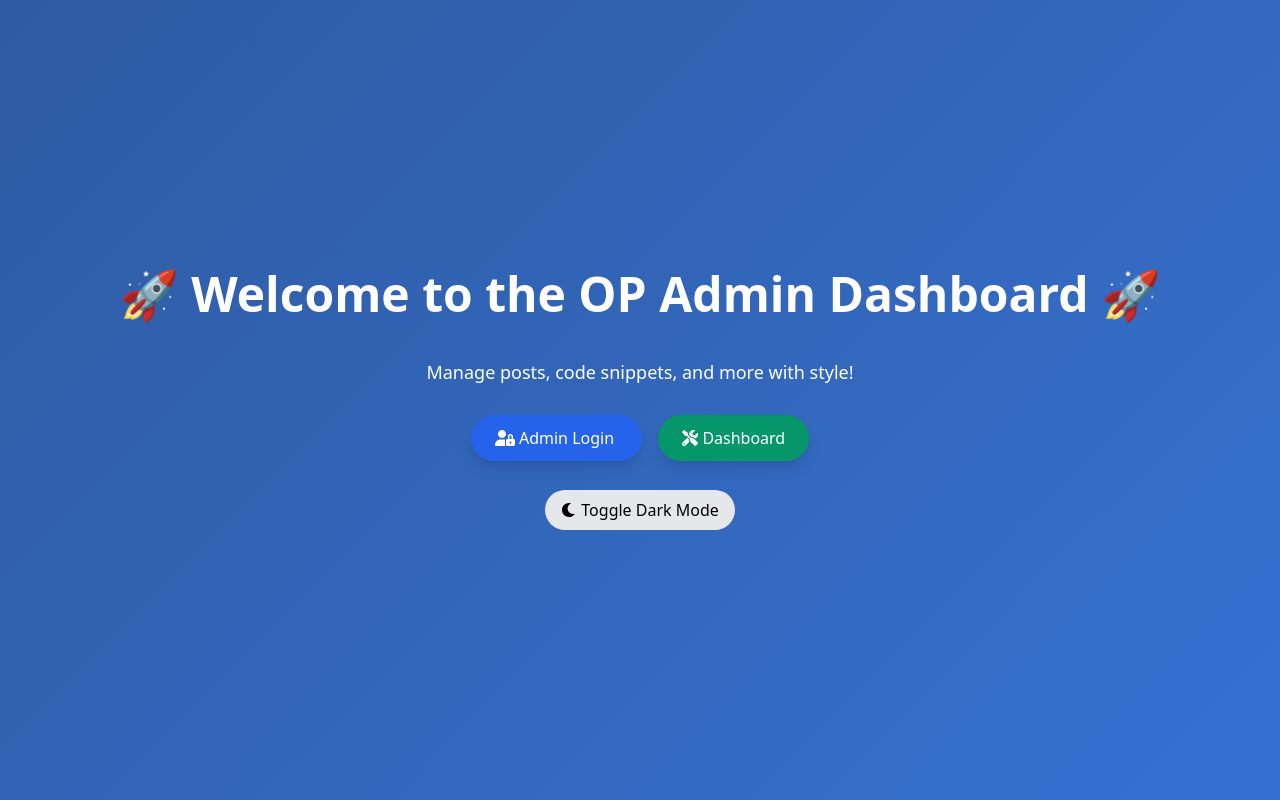
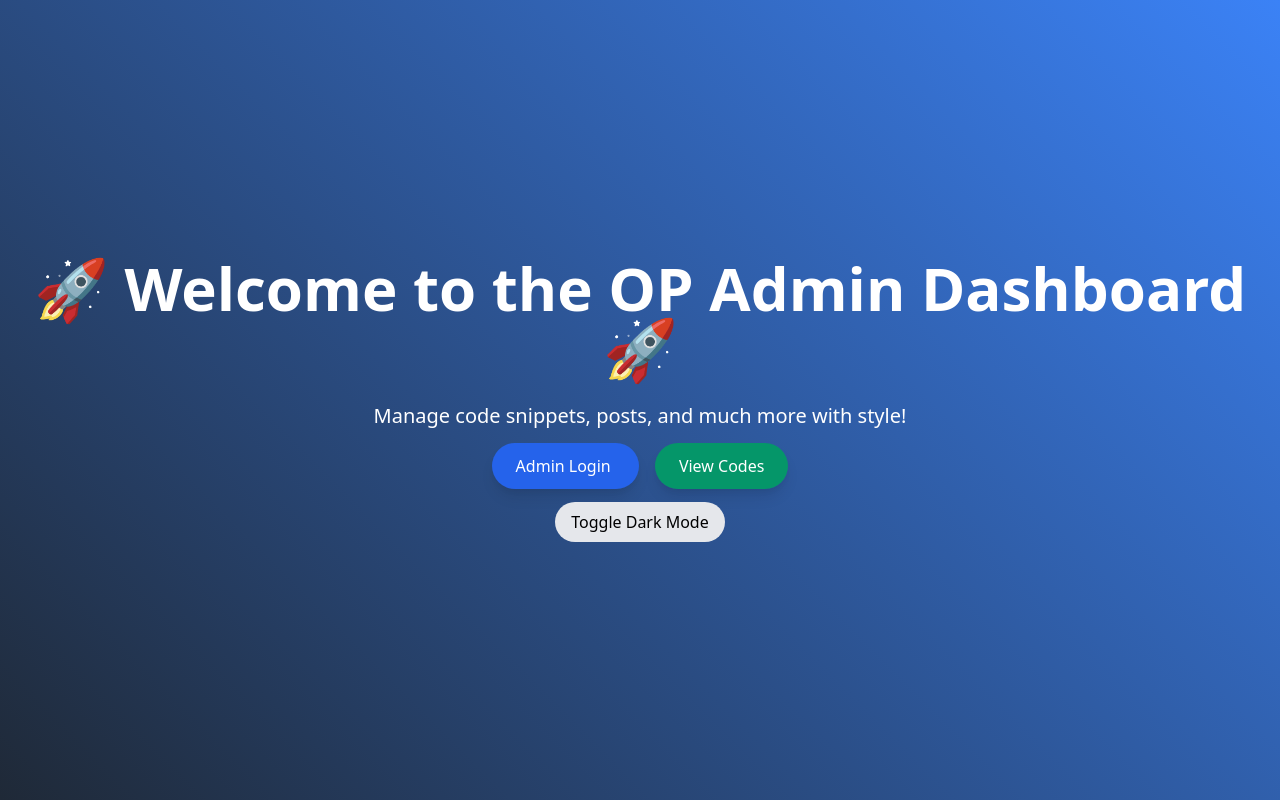
Before and after one commit to nicronplayz/Muntazir, a plain HTML site: page index.html in a window 1280 px wide. Drawn offline with nearby package versions, Linux system fonts and the light colour scheme.

Commit message:
Update index.html

```diff
--- a/index.html
+++ b/index.html
@@ -4,97 +4,66 @@
 <head>
     <meta charset="UTF-8">
     <meta name="viewport" content="width=device-width, initial-scale=1.0">
-  <title>Admin Dashboard - Home</title>
-
-  <!-- Tailwind CSS -->
+    <title>OP Admin Dashboard</title>
     <link href="https://cdn.jsdelivr.net/npm/tailwindcss@2.2.19/dist/tailwind.min.css" rel="stylesheet">
-
-  <!-- GSAP for animations -->
     <script src="https://cdn.jsdelivr.net/npm/gsap@3.12.2/dist/gsap.min.js"></script>
-
-  <!-- Icons (for buttons) -->
-  <script src="https://cdnjs.cloudflare.com/ajax/libs/font-awesome/6.0.0-beta3/js/all.min.js"></script>
-
     <style>
-    /* Custom background animation */
         body {
-      overflow: hidden;
-      background: linear-gradient(135deg, #1f2937, #3b82f6);
+            background: linear-gradient(45deg, #1f2937, #3b82f6);
             height: 100vh;
             display: flex;
             align-items: center;
             justify-content: center;
         }
 
-    /* Optional: Add subtle gradient animation */
         @keyframes gradient {
             0% {
                 background-position: 0% 50%;
             }
+
             100% {
                 background-position: 100% 50%;
             }
-    }
-
-    body {
-      background-size: 400% 400%;
-      animation: gradient 8s infinite alternate;
         }
     </style>
 </head>
 
 <body>
-  <!-- Main Content -->
-  <div id="content" class="text-center text-white space-y-10">
-    <h1 class="text-5xl font-extrabold mb-4 animate-title">🚀 Welcome to the OP Admin Dashboard 🚀</h1>
-    <p class="text-lg">Manage posts, code snippets, and more with style!</p>
-
-    <!-- Navigation Buttons -->
+    <div class="text-center text-white space-y-6">
+        <h1 class="text-6xl font-extrabold animate-title">🚀 Welcome to the OP Admin Dashboard 🚀</h1>
+        <p class="text-xl">Manage code snippets, posts, and much more with style!</p>
         <div class="space-x-4">
             <a href="/login.html"
-        class="px-6 py-3 bg-blue-600 hover:bg-blue-800 text-white rounded-full shadow-lg transition-transform transform hover:scale-110">
-        <i class="fas fa-user-lock"></i> Admin Login
+                class="px-6 py-3 bg-blue-600 hover:bg-blue-800 rounded-full shadow-lg transition transform hover:scale-110">
+                <i class="fas fa-sign-in-alt"></i> Admin Login
             </a>
-      <a href="/admin-dashboard.html"
-        class="px-6 py-3 bg-green-600 hover:bg-green-800 text-white rounded-full shadow-lg transition-transform transform hover:scale-110">
-        <i class="fas fa-tools"></i> Dashboard
+            <a href="/codes.html"
+                class="px-6 py-3 bg-green-600 hover:bg-green-800 rounded-full shadow-lg transition transform hover:scale-110">
+                <i class="fas fa-code"></i> View Codes
             </a>
         </div>
-
-    <!-- Dark Mode Toggle -->
         <button id="darkModeToggle"
             class="mt-8 px-4 py-2 bg-gray-200 text-black rounded-full hover:bg-gray-400 transition-transform transform hover:scale-110">
             <i class="fas fa-moon"></i> Toggle Dark Mode
         </button>
     </div>
 
-  <!-- GSAP Animation -->
     <script>
-    // Animate Title
         gsap.from(".animate-title", {
+            duration: 1.5,
+            y: -50,
             opacity: 0,
-      y: -50,
-      duration: 1,
-      ease: "bounce"
+            ease: "bounce",
         });
 
-    // Animate Navigation Buttons
-    gsap.from("a", {
-      opacity: 0,
-      scale: 0.5,
-      duration: 0.6,
-      stagger: 0.2,
-    });
-
-    // Dark Mode Toggle Logic
         const darkModeToggle = document.getElementById('darkModeToggle');
         let isDarkMode = false;
 
         darkModeToggle.addEventListener('click', () => {
             isDarkMode = !isDarkMode;
             document.body.style.background = isDarkMode
-        ? 'linear-gradient(135deg, #000000, #1f2937)'
-        : 'linear-gradient(135deg, #1f2937, #3b82f6)';
+                ? 'linear-gradient(45deg, #000000, #3b82f6)'
+                : 'linear-gradient(45deg, #1f2937, #3b82f6)';
         });
     </script>
 </body>
```
Lines whose indentation alone changed are shown as unchanged.
